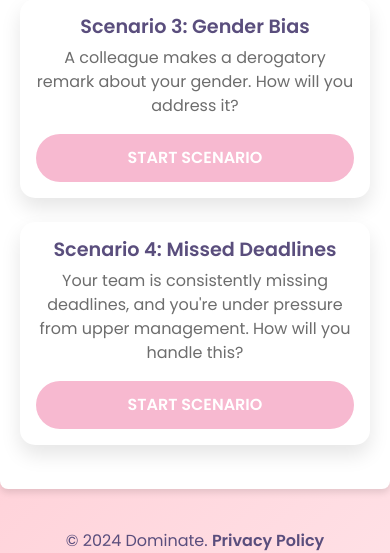
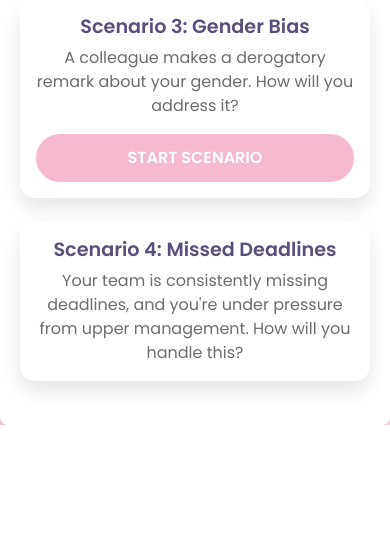
Before and after one commit to markkamuya/sheleads, a Flask app: page / in a window 390 px wide. Shown: the part 898-1451 px from the top of the page. After the commit the page ends 1323 px from the top, so only its background shows below. Run offline with Flask 3, Linux system fonts and the light colour scheme.

Commit message:
Update landing_page.html

```diff
--- a/templates/landing_page.html
+++ b/templates/landing_page.html
@@ -151,6 +151,13 @@
             header p {
                 font-size: 1rem;
             }
+            .row {
+                display: flex;
+                flex-wrap: wrap;
+            }
+            .col-md-6 {
+                width: 100%;
+            }
         }
     </style>
 </head>
@@ -194,7 +201,7 @@
 <div class="container">
     <div class="row">
         <!-- Scenario 1 Card -->
-        <div class="col-md-4 mb-4">
+        <div class="col-md-6 mb-4">
             <div class="card">
                 <div class="card-body text-center">
                     <h5 class="card-title">Scenario 1: Criticism in Public</h5>
@@ -204,7 +211,7 @@
             </div>
         </div>
         <!-- Scenario 2 Card -->
-        <div class="col-md-4 mb-4">
+        <div class="col-md-6 mb-4">
             <div class="card">
                 <div class="card-body text-center">
                     <h5 class="card-title">Scenario 2: Leading a Meeting</h5>
@@ -214,7 +221,7 @@
             </div>
         </div>
         <!-- Scenario 3 Card -->
-        <div class="col-md-4 mb-4">
+        <div class="col-md-6 mb-4">
             <div class="card">
                 <div class="card-body text-center">
                     <h5 class="card-title">Scenario 3: Gender Bias</h5>
@@ -224,22 +231,9 @@
             </div>
         </div>
         <!-- Scenario 4 Card -->
-        <div class="col-md-4 mb-4">
+        <div class="col-md-6 mb-4">
             <div class="card">
                 <div class="card-body text-center">
                     <h5 class="card-title">Scenario 4: Missed Deadlines</h5>
                     <p class="card-text">Your team is consistently missing deadlines, and you're under pressure from upper management. How will you handle this?</p>
-                    <a href="/scenario/3" class="btn btn-primary w-100">Start Scenario</a>
-                </div>
-            </div>
-        </div>
-    </div>
-</div>
-
-<footer>
-    <p>&copy; 2024 Dominate. <a href="#">Privacy Policy</a></p>
-</footer>
-
-<script src="https://cdn.jsdelivr.net/npm/bootstrap@5.3.0-alpha1/dist/js/bootstrap.bundle.min.js"></script>
-</body>
-</html>
+                    <a href="/scenario
```
